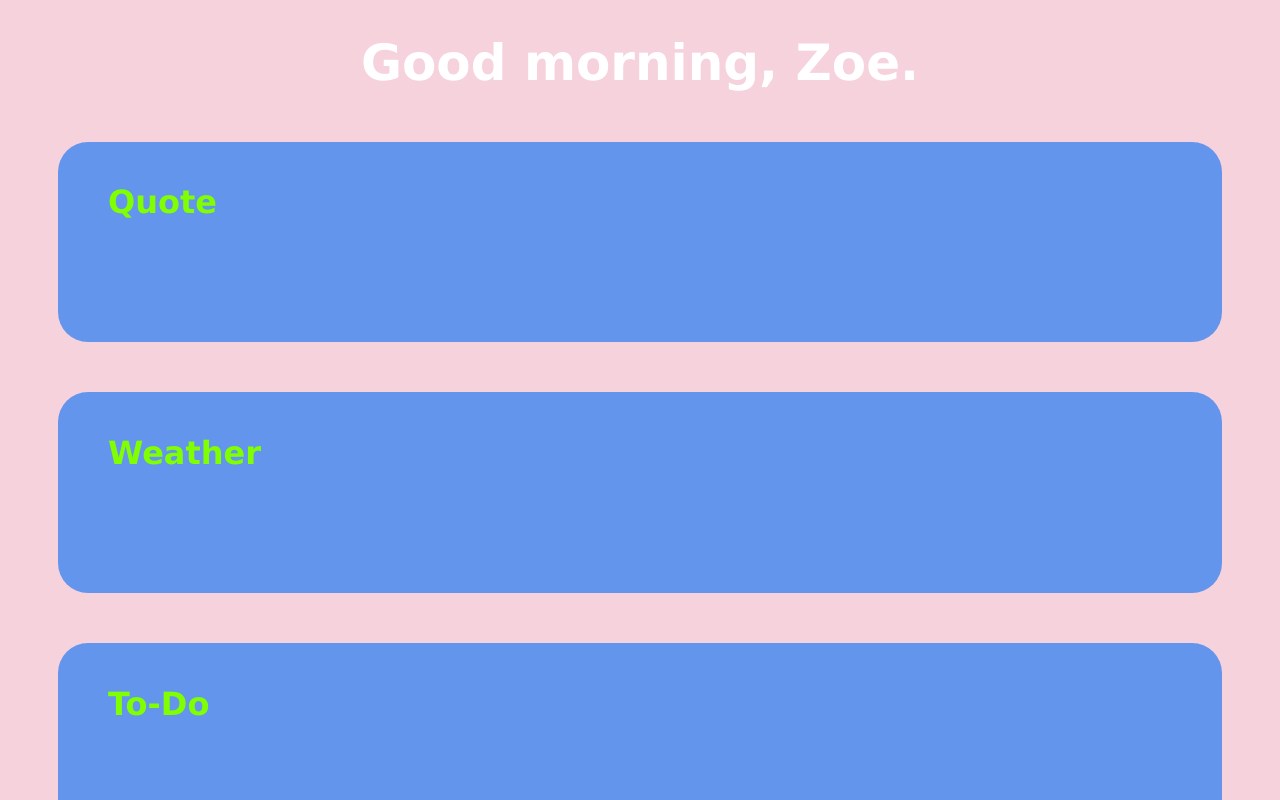
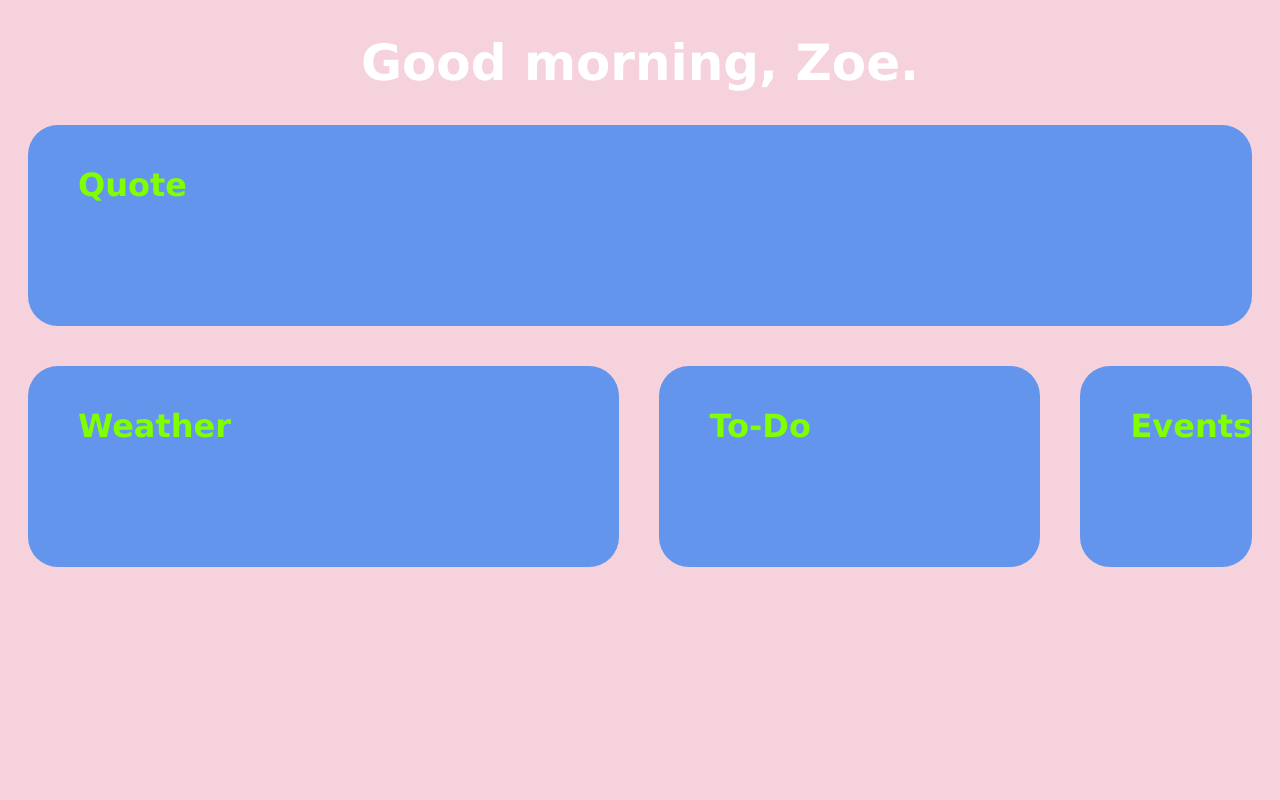
Before and after one commit to zoekahana/daily-dashboard, a React (Vite) app: page / in a window 1280 px wide. Shown: the top 800 px of the page. Built offline with nearby package versions, Linux system fonts and the light colour scheme.

Commit message:
Format widgets into grid

```diff
--- a/src/App.tsx
+++ b/src/App.tsx
@@ -7,6 +7,7 @@ const App = () => {
     <Block>
       <Title>Quote</Title>
     </Block>
+    <WidgetGrid>
       <Block>
         <Title>Weather</Title>
       </Block>
@@ -16,6 +17,7 @@ const App = () => {
       <Block>
         <Title>Events</Title>
       </Block>
+    </WidgetGrid>
   </>
 }
 
@@ -32,7 +34,13 @@ const Block = styled.div`
   background-color: cornflowerblue;
   padding: 20px 0px 100px 50px;
   border-radius: 30px;
-  margin: 50px;
+  margin: 20px;
+`
+
+const WidgetGrid = styled.div`
+  display: grid;
+  grid-auto-flow: column;
+  grid-template-columns: 3fr 2fr 1fr;
 `
 
 export default App
```
Also changed, not shown: 1 other file (tests, documents, lock files or other folders). Lines whose indentation alone changed are shown as unchanged.
